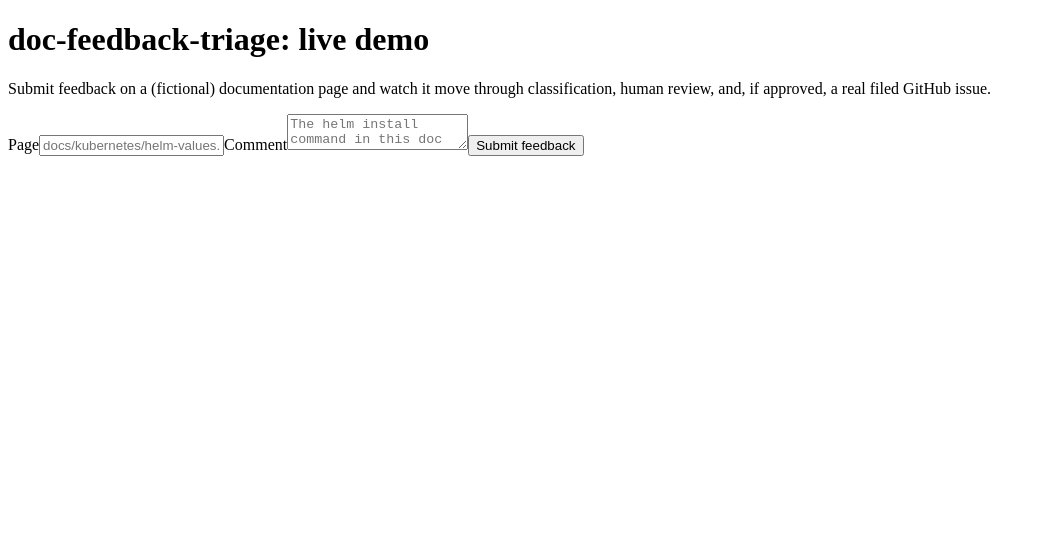
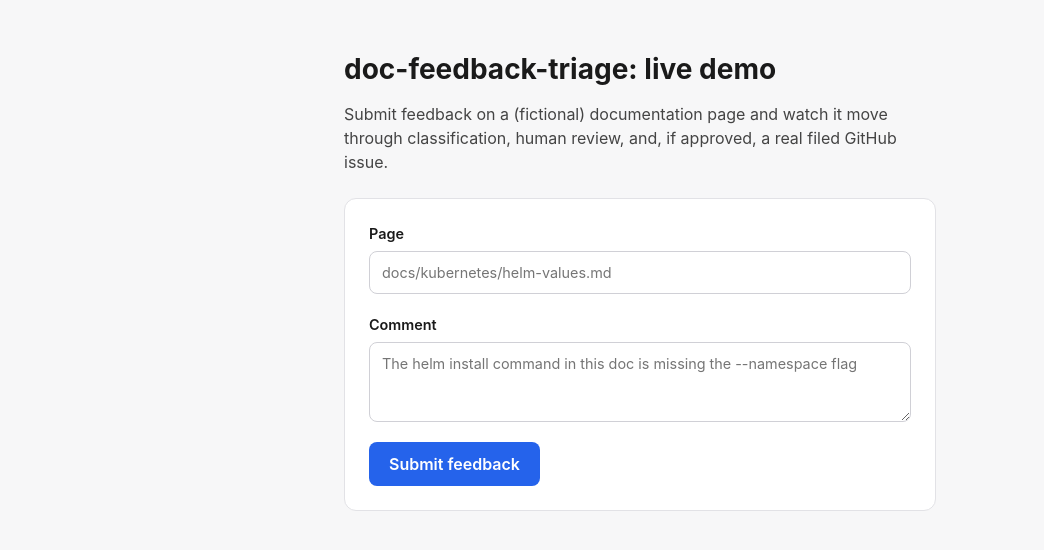
Before and after one commit to pcimring/doc-feedback-triage-online-demo, a Next.js app in the folder frontend/: page / in a window 1280 px wide. Shown: the top 550 px of the page, without its empty margins (0-1044 px from the left). Built offline with nearby package versions, Linux system fonts and the light colour scheme.

Commit message:
Add basic styling to the demo pages

```diff
--- /dev/null
+++ b/frontend/src/app/globals.css
@@ -0,0 +1,116 @@
+*,
+*::before,
+*::after {
+  box-sizing: border-box;
+}
+
+body {
+  margin: 0;
+  font-family: -apple-system, BlinkMacSystemFont, "Segoe UI", Roboto, Helvetica, Arial, sans-serif;
+  color: #1a1a1a;
+  background: #f7f7f8;
+  line-height: 1.5;
+}
+
+main {
+  max-width: 640px;
+  margin: 0 auto;
+  padding: 3rem 1.5rem;
+}
+
+body > p {
+  max-width: 640px;
+  margin: 3rem auto;
+  padding: 0 1.5rem;
+}
+
+h1 {
+  font-size: 1.75rem;
+  margin: 0 0 0.75rem;
+}
+
+main > p {
+  color: #444;
+  margin: 0 0 1.5rem;
+}
+
+form {
+  background: #fff;
+  border: 1px solid #e2e2e6;
+  border-radius: 12px;
+  padding: 1.5rem;
+  display: flex;
+  flex-direction: column;
+  gap: 1.25rem;
+}
+
+label {
+  display: flex;
+  flex-direction: column;
+  gap: 0.375rem;
+  font-weight: 600;
+  font-size: 0.9rem;
+}
+
+input,
+textarea,
+select {
+  font: inherit;
+  font-weight: 400;
+  padding: 0.625rem 0.75rem;
+  border: 1px solid #d0d0d6;
+  border-radius: 8px;
+  background: #fff;
+  color: #1a1a1a;
+}
+
+textarea {
+  min-height: 5rem;
+  resize: vertical;
+}
+
+input:focus,
+textarea:focus,
+select:focus {
+  outline: 2px solid #2563eb;
+  outline-offset: 1px;
+}
+
+button {
+  font: inherit;
+  font-weight: 600;
+  padding: 0.625rem 1.25rem;
+  border: none;
+  border-radius: 8px;
+  background: #2563eb;
+  color: #fff;
+  cursor: pointer;
+  align-self: flex-start;
+}
+
+button:hover:not(:disabled) {
+  background: #1d4ed8;
+}
+
+button:disabled {
+  background: #9ca3af;
+  cursor: not-allowed;
+}
+
+p[role="alert"] {
+  color: #b91c1c;
+  background: #fef2f2;
+  border: 1px solid #fecaca;
+  border-radius: 8px;
+  padding: 0.625rem 0.75rem;
+  margin: 0;
+  font-size: 0.9rem;
+}
+
+a {
+  color: #2563eb;
+}
+
+strong {
+  color: #111;
+}
--- a/frontend/src/app/layout.tsx
+++ b/frontend/src/app/layout.tsx
@@ -1,3 +1,5 @@
+import "./globals.css";
+
 export const metadata = {
   title: "doc-feedback-triage: live demo",
 };
```
Also changed, not shown: frontend/src/app/review/[processInstanceKey]/page.tsx (+15 -5 lines).
